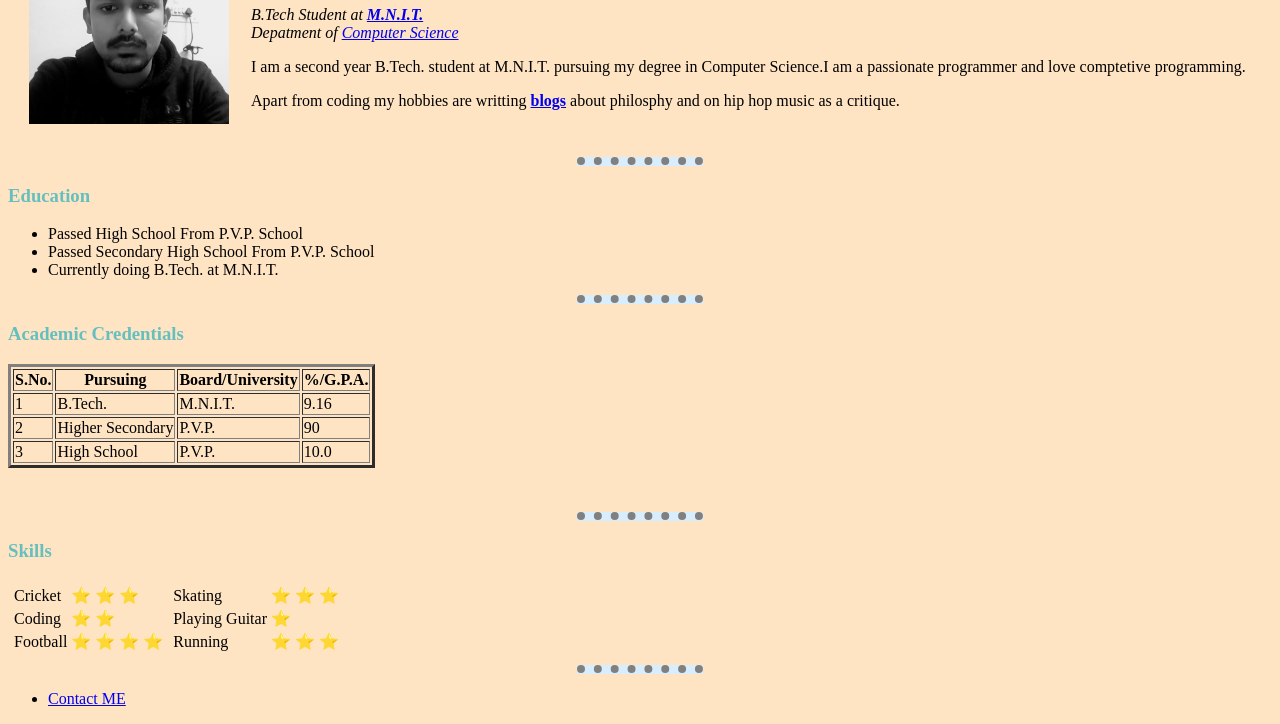
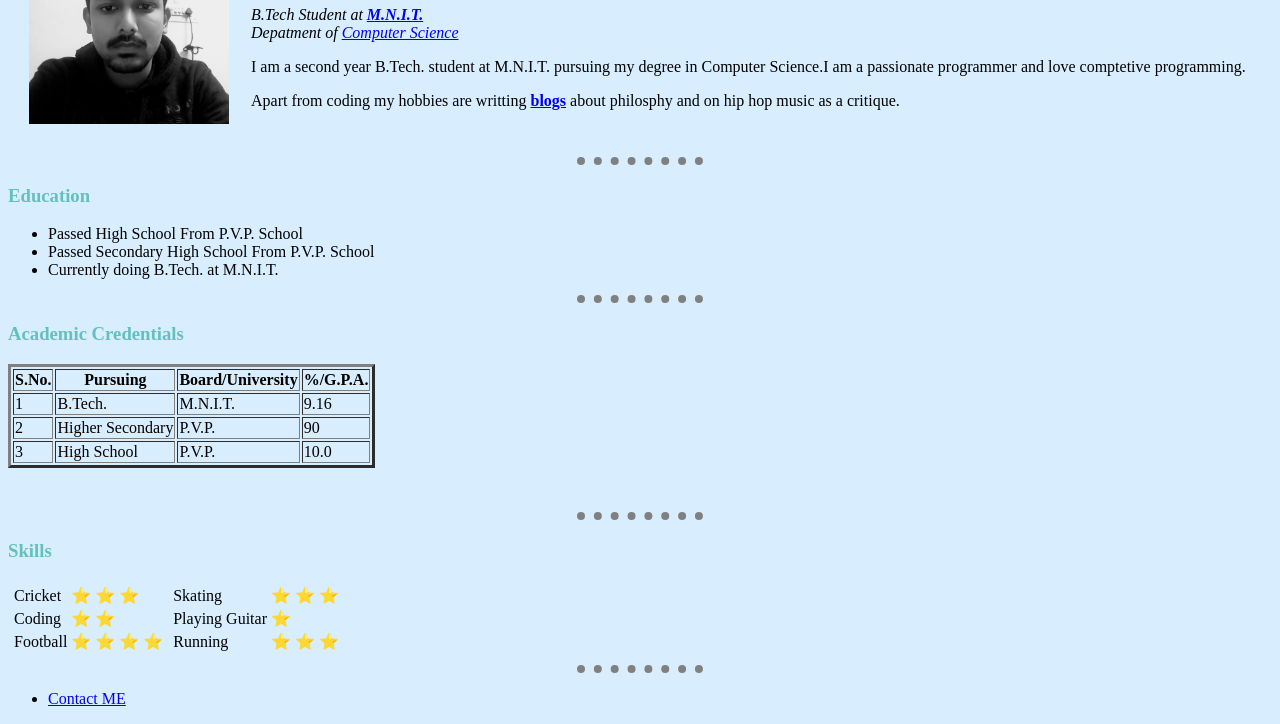
Before and after one commit to nitinbhadoriya/Personal-Website, a plain HTML site: page index.html in a window 1280 px wide. Shown: the part 105-829 px from the top of the page. Drawn offline with Linux system fonts and the light colour scheme.

Commit message:
Update styles.css

```diff
--- a/css/styles.css
+++ b/css/styles.css
@@ -1,5 +1,5 @@
 body{
-  background-color:#FFE4C4;
+  background-color:#D8EEFE;
 }
 hr{
   background-color: #D8EEFE;
```
